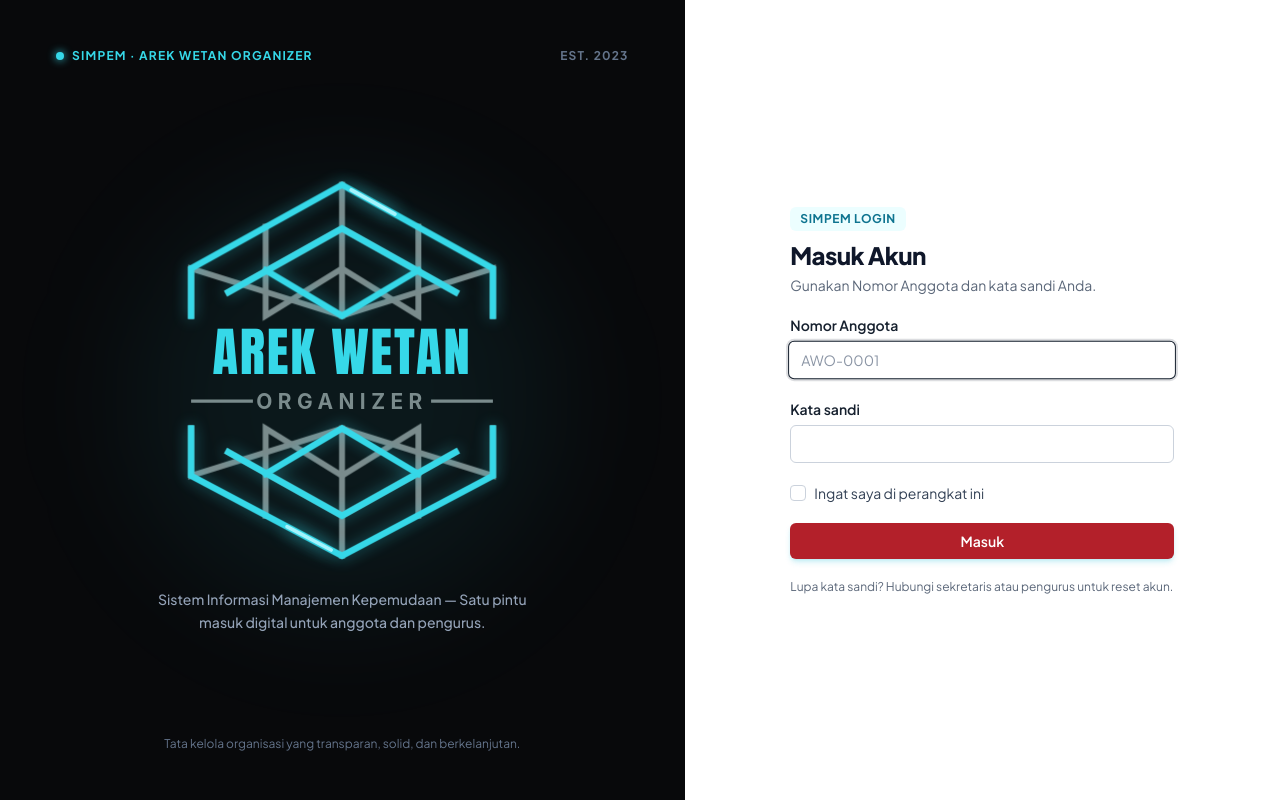
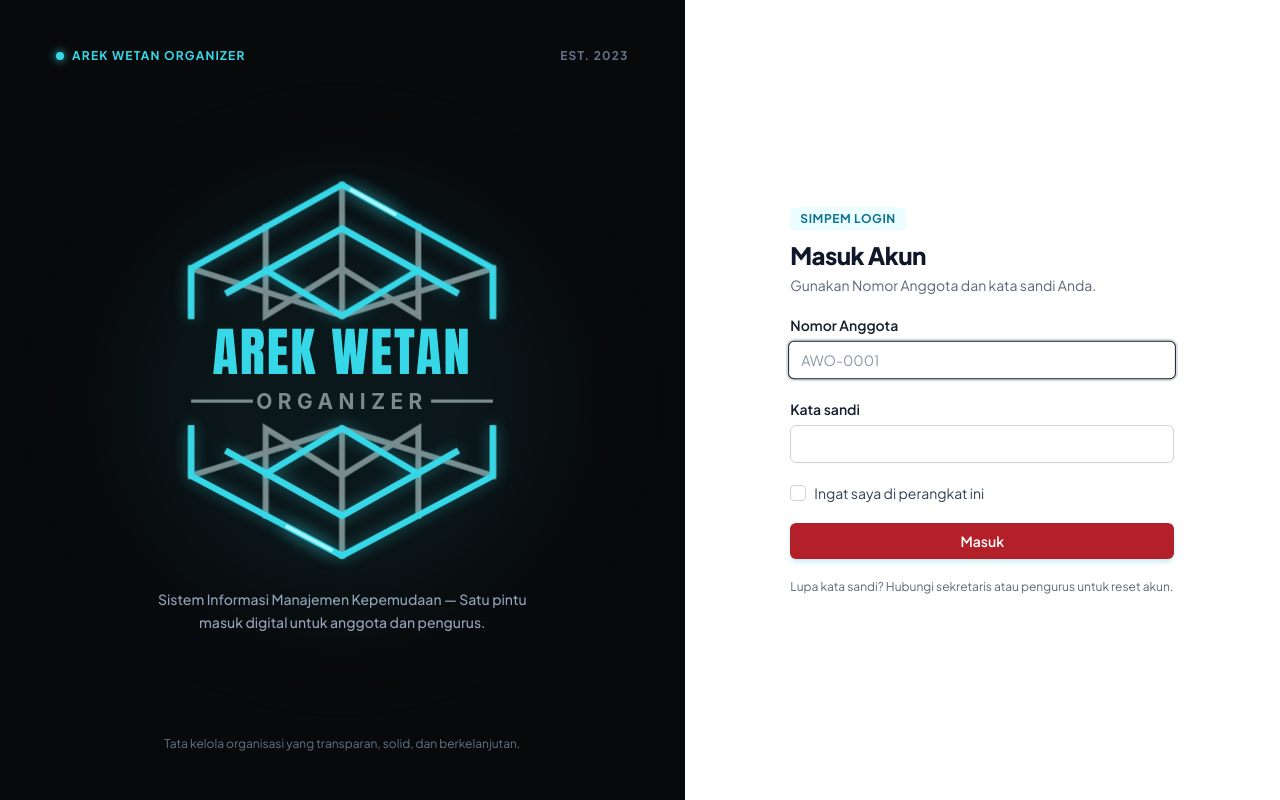
Before and after one commit to rizalfadly/simpem-awo, a Laravel app: page /login in a window 1280 px wide. Run offline with Laravel 12, Linux system fonts and the light colour scheme; style sheets or scripts are compiled from the project's sources; parts of the project's set-up code (start-up, migrations or seed data) failed here and were passed over; some libraries are stand-ins or nearby versions.

Commit message:
change name simpem to arek wetan

```diff
--- a/resources/js/Pages/Auth/Login.jsx
+++ b/resources/js/Pages/Auth/Login.jsx
@@ -31,7 +31,7 @@ export default function Login() {
                     <div className="relative z-10 flex w-full items-center justify-between text-xs font-bold tracking-widest text-slate-400 uppercase">
                         <span className="inline-flex items-center gap-2 text-[#36D8E8]">
                             <span className="h-2 w-2 rounded-full bg-[#36D8E8] shadow-[0_0_8px_#36D8E8]" />
-                            SIMPEM · AREK WETAN ORGANIZER
+                             AREK WETAN ORGANIZER
                         </span>
                         <span className="hidden sm:inline text-slate-500">EST. 2023</span>
                     </div>
```
